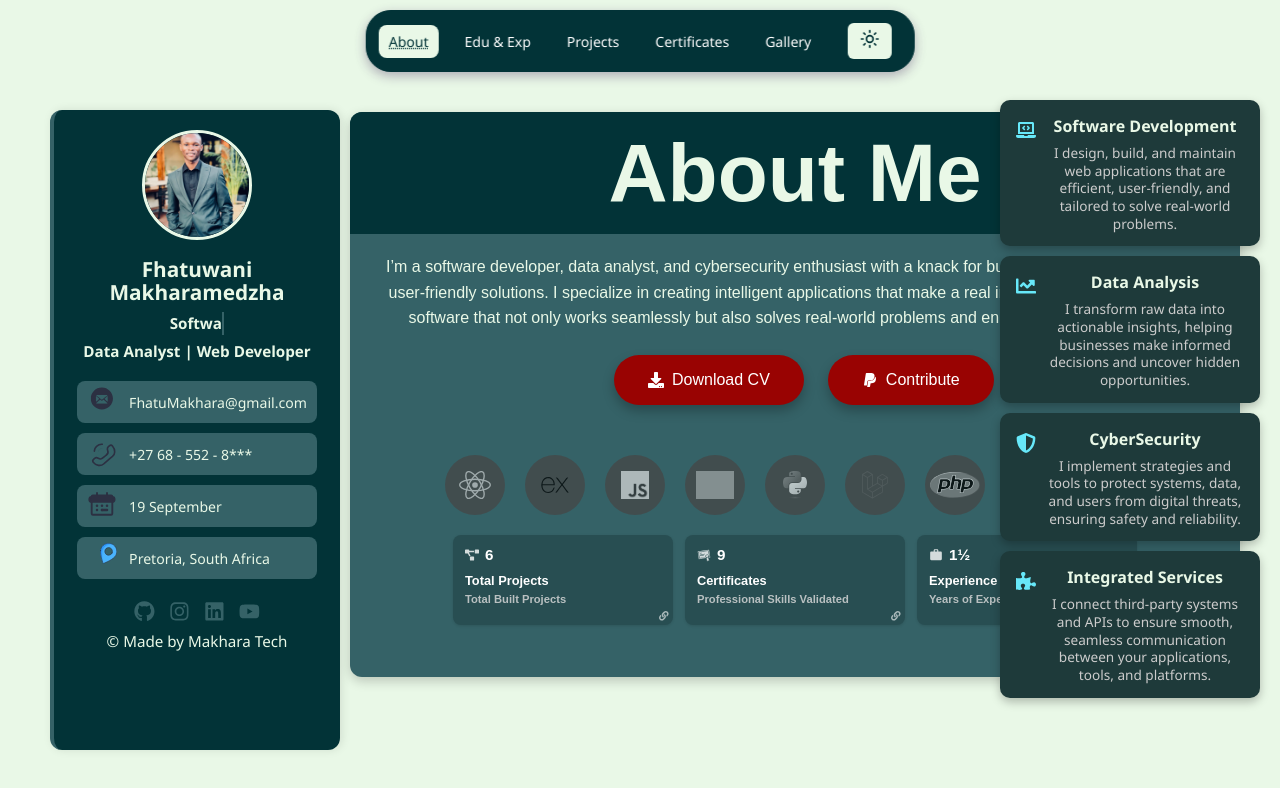
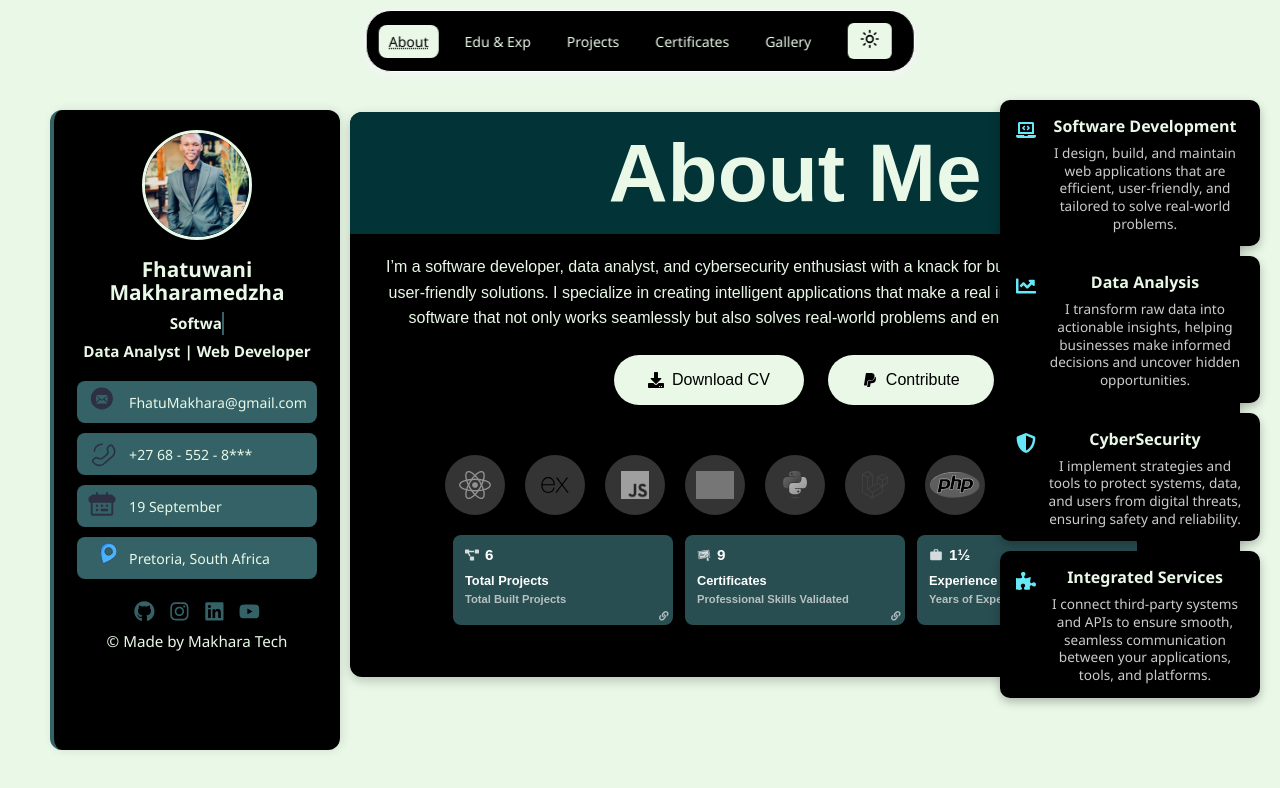
Before and after one commit to CodeboyTF/Personal-Profile-Website, a React (Vite) app: page / in a window 1280 px wide. Shown: the top 788 px of the page. Built offline with nearby package versions, Linux system fonts and the light colour scheme; grey boxes are pictures that could not be loaded.

Commit message:
Final Updated App css

```diff
--- a/src/App.css
+++ b/src/App.css
@@ -9,7 +9,7 @@ body,
 html {
   height: 100%;
   font-family: "Segoe UI", Tahoma, Geneva, Verdana, sans-serif;
-  background-color: #f9f9f9;
+  background-color: black;
   margin: 0;
   overflow: hidden; /* disables scrollbars */
 
@@ -26,11 +26,11 @@ html {
   top: 10px;
   left: 50%;
   transform: translateX(-50%);
-  background: #023337;
+  background: black;
   backdrop-filter: blur(12px);
-  border: 1px solid #023337;
+  border: 1px solid white;
   border-radius: 25px;
-  box-shadow: 0 4px 12px #adacb5;
+  box-shadow: 0 4px 12px whitesmoke;
   padding: 6px 12px;
   width: fit-content;
   z-index: 1000;
@@ -41,7 +41,7 @@ html {
   gap: 16px;
   list-style: none;
   align-items: center;
-  color: #fff;
+  color: #e9f8e7;
 }
 
 .nav-links li {
@@ -56,7 +56,7 @@ html {
 .nav-links li:hover,
 .nav-links li.active {
   background-color: #e9f8e7;
-  color: #023337;
+  color: black;
   text-decoration: underline dotted;
 }
 
@@ -65,15 +65,15 @@ html {
   padding: 6px 12px;
   border: none;
   border-radius: 6px;
-  background-color: #e9f8e7;
-  color: #023337;
+  background-color:#e9f8e7;
+  color: black;
   cursor: pointer;
   transition: all 0.2s ease-in-out;
 }
 
 .nav-links button:hover {
-  background-color: #356267;
-  color: #adacb5;
+  background-color: black;
+  color: #e9f8e7;
 }
 
 .content {
@@ -127,7 +127,7 @@ html {
   left: 50px;
   width: 290px;
   height: calc(100vh - 160px);
-  background: #023337;
+  background: black;
   box-shadow: 2px 0 10px rgba(0, 0, 0, 0.1);
   border-radius: 12px;
   padding: 20px 16px;
@@ -258,7 +258,7 @@ html {
   flex-grow: 0;
   margin-top: 22px;
   margin-left: 330px;
-  background-color: #356267;
+  background-color: black;
   border-radius: 12px;
   padding: 20px 24px;
   color: #e9f8e7;
@@ -296,8 +296,8 @@ html {
 /* Shared styles */
 .button-downloadcv button,
 .button-contribution button {
-  background-color: #990302;
-  color: white;
+  background-color: #e9f8e7;
+  color: black;
   border: 2px solid transparent;
   border-radius: 30px;
   padding: 14px 32px;
@@ -355,7 +355,7 @@ html {
 }
 
 .stats-bar-item:hover {
-  background-color: #356267;
+  background-color: black;
   transform: translateY(-1px);
 }
 
@@ -458,7 +458,7 @@ html {
 }
 
 .what-i-do-card {
-  background-color: #1e3a3a;
+  background-color: black;
   color: #e9f8e7;
   padding: 14px 16px;
   border-radius: 10px;
```
